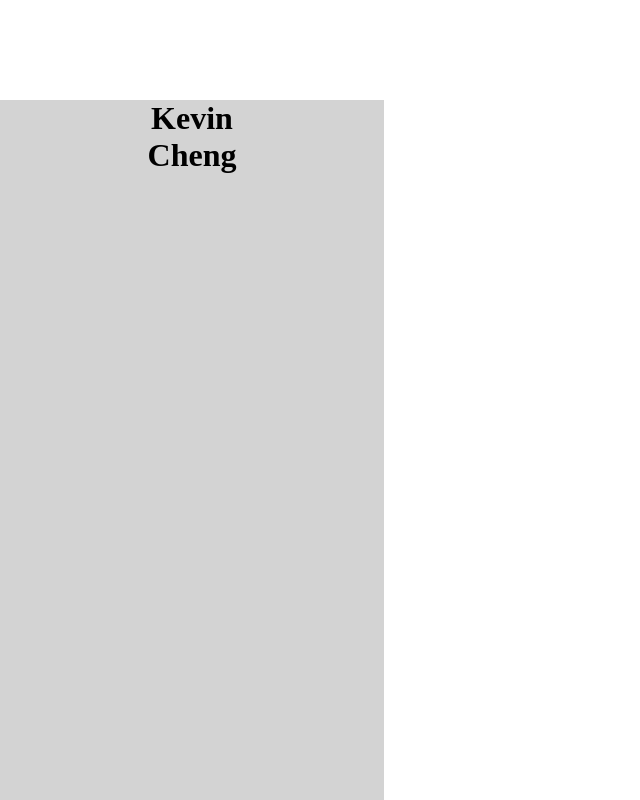
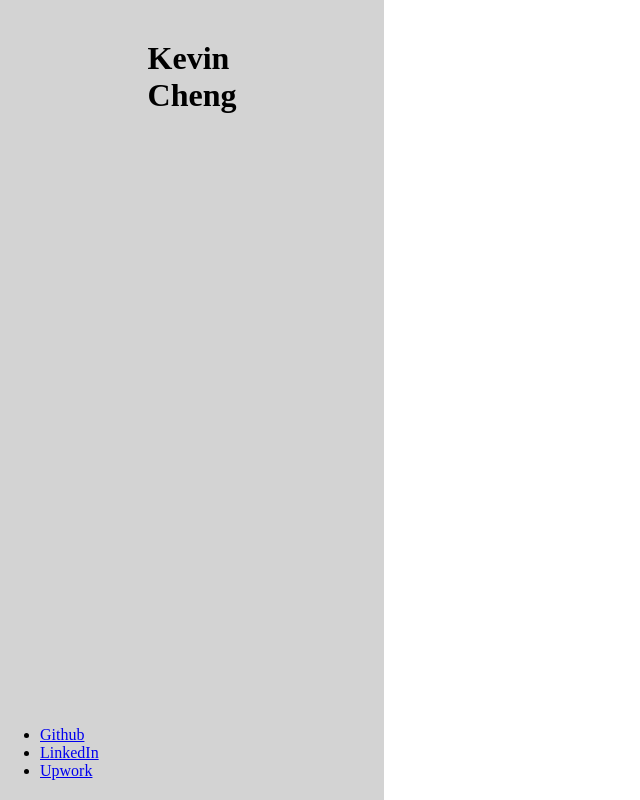
Before and after one commit to kevinthuhstink/portfolio, a plain HTML site: page index.html in a window 1280 px wide. Shown: the whole page, without its empty margins (0-640 px from the left). Drawn offline with Linux system fonts and the light colour scheme.

Commit message:
added footer links

```diff
--- a/index.html
+++ b/index.html
@@ -5,6 +5,11 @@
   <body>
     <div id='sidebar'>
       <h1>Kevin<br/>Cheng</h1>
+      <ul id='links'>
+        <li><a href="https://github.com/kevinthuhstink">Github</a></li>
+        <li><a href="https://www.linkedin.com/in/kevin-cheng-393136279/">LinkedIn</a></li>
+        <li><a href="https://www.upwork.com/freelancers/~013983fabe3c987d68">Upwork</a></li>
+      </ul>
     </div>
     <main>
     </main>
--- a/styles.css
+++ b/styles.css
@@ -1,3 +1,7 @@
+* {
+  box-sizing: border-box;
+}
+
 body {
   margin: 0;
 }
@@ -10,15 +14,22 @@ main {
   width: 30vw;
   height: 100%;
   position: fixed;
-  margin-top: 100px;
+  padding-top: 40px;
 
   background: lightgray;
 
-  text-align: center;
+  display: flex;
+  flex-direction: column;
+  justify-content: space-between;
 }
 
 #sidebar > h1 {
   display: inline-block;
   position: relative;
-  margin: auto;
+  margin: 0 auto;
 }
+
+#links {
+  margin: 0;
+  margin-bottom: 20px
+}
```
